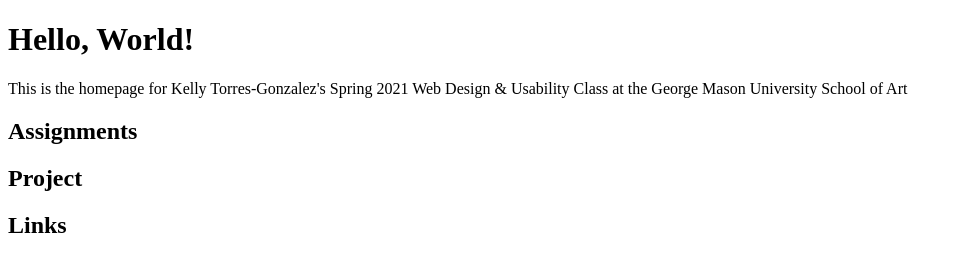
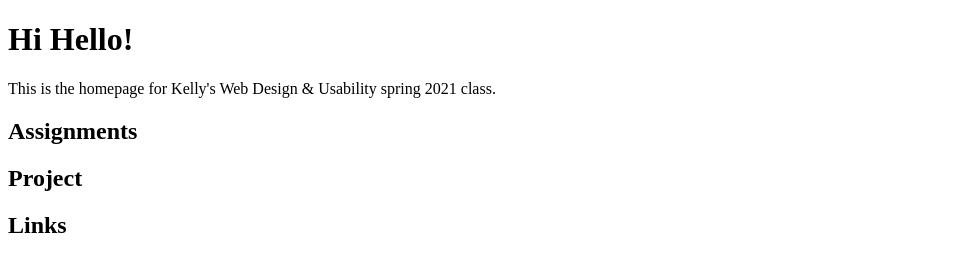
Before and after one commit to OKellyrez/KellyTG.github.io, a plain HTML site: page index.html in a window 1280 px wide. Shown: the whole page, without its empty margins (0-963 px from the left). Drawn offline with Linux system fonts and the light colour scheme.

Commit message:
Small edits

```diff
--- a/index.html
+++ b/index.html
@@ -7,8 +7,8 @@
 </head>
 
 <body>
-<h1> Hello, World! </h1>
-<p> This is the homepage for Kelly Torres-Gonzalez's Spring 2021 Web Design & Usability Class at the George Mason University School of Art </p>
+<h1> Hi Hello! </h1>
+<p> This is the homepage for Kelly's Web Design & Usability spring 2021 class. </p>
 <h2> Assignments </h2>
 <h2> Project </h2>
 <h2> Links </h2>
```
